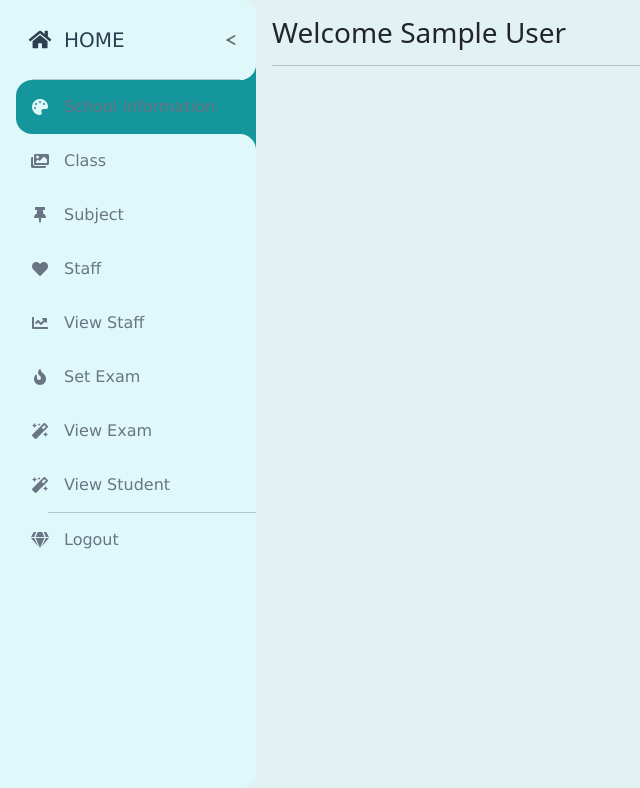
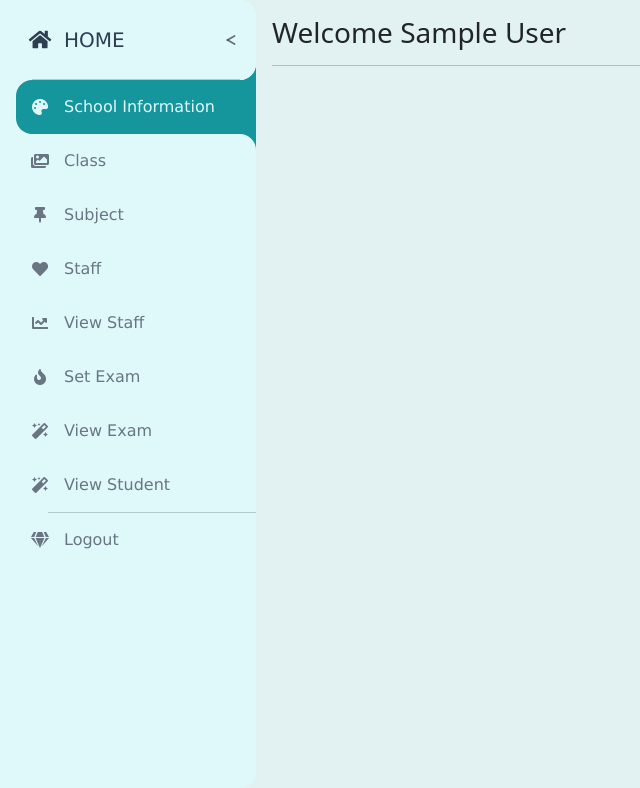
Before and after one commit to Chokkalingam-s/SchoolManagementSystem1, a PHP site: page /admin/index.php in a window 1280 px wide, with the pointer over the restyled element. Shown: the part 88-876 px from the top of the page, without its empty margins (0-640 px from the left). Run offline with PHP 8.4, Linux system fonts and the light colour scheme; the visitor is signed in with stand-in values (Sample User, id 1).

Commit message:
sidebar issue resolved

```diff
--- a/admin/style.css
+++ b/admin/style.css
@@ -240,6 +240,13 @@ a:link a:visited a:hover a:active {
 .nav-button .fas {
   transition: min-width 0.2s;
 }
+
+.nav-button:hover,
+.nav-button:hover span,
+.nav-button:hover .fas {
+  color: var(--navbar-dark-primary) !important;
+}
+
 .nav-button:nth-of-type(1):hover {
   color: var(--navbar-dark-primary);
 }
```
